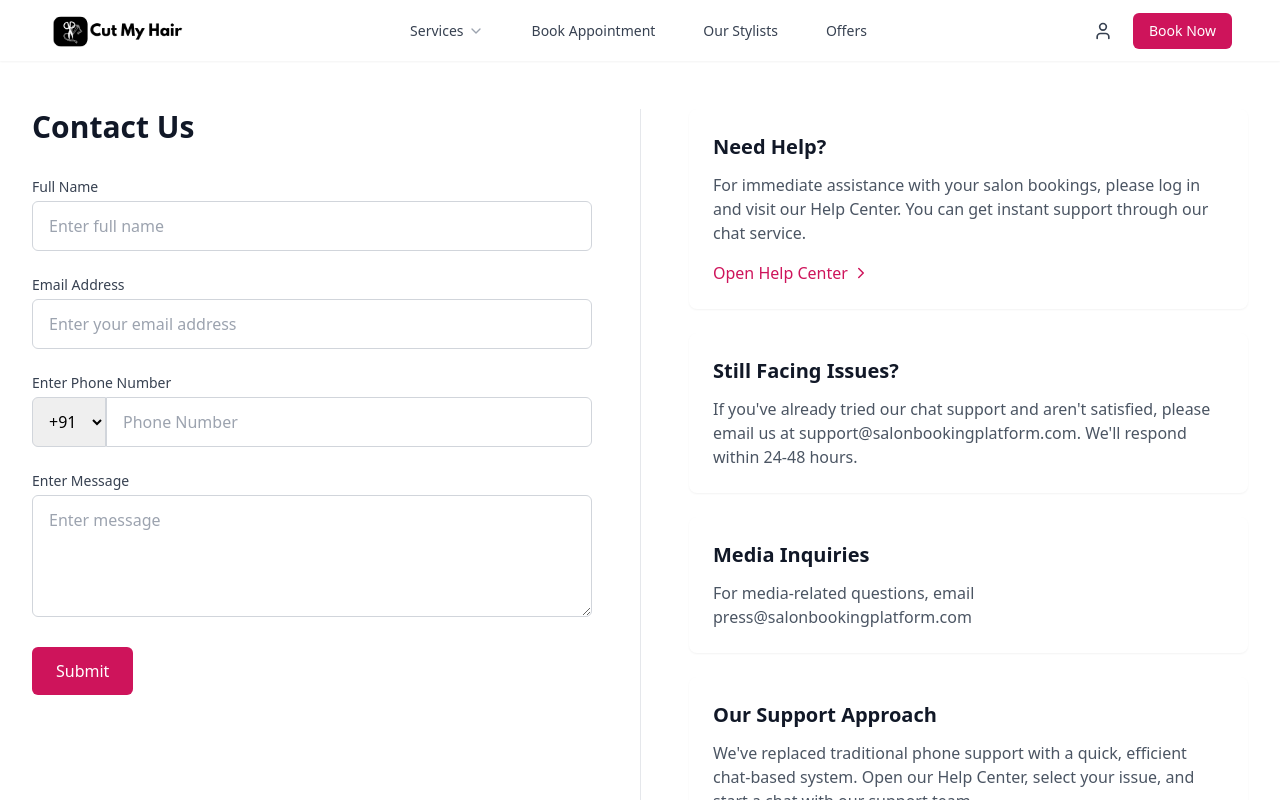
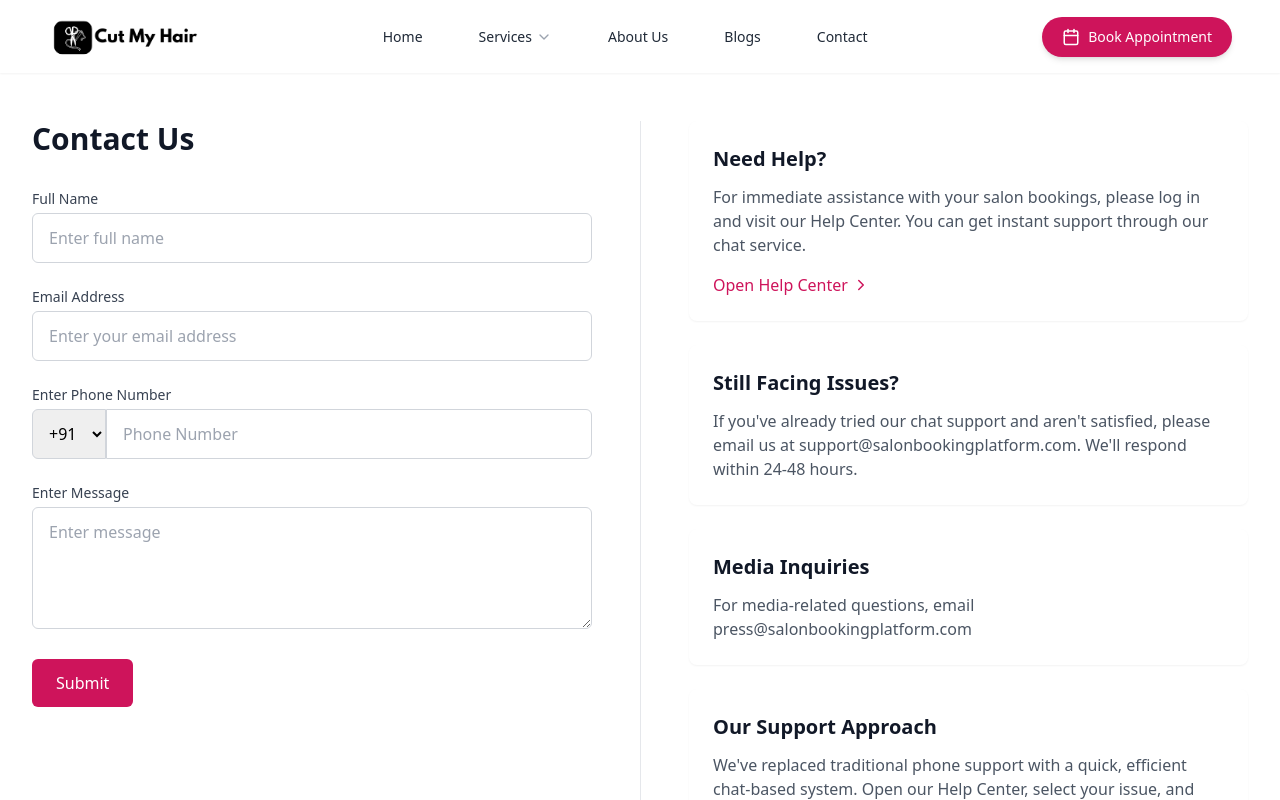
Before and after one commit to muhammed-anas-na/cutMyHair-frontend, a Next.js app: page /contact-us in a window 1280 px wide. Shown: the top 800 px of the page. Built offline with nearby package versions, Linux system fonts and the light colour scheme.

Commit message:
UI Redesing

```diff
--- a/src/components/LandingPage/Header/page.jsx
+++ b/src/components/LandingPage/Header/page.jsx
@@ -6,15 +6,22 @@ import {
   Menu,
   X,
   Calendar,
-  User,
-  ChevronDown
+  Phone,
+  Mail,
+  MapPin,
+  ChevronDown,
+  ChevronRight,
+  Clock,
+  Star,
+  Heart,
+  Instagram
 } from 'lucide-react';
 
 const Header = () => {
   const [isMenuOpen, setIsMenuOpen] = useState(false);
-  const [isUserMenuOpen, setIsUserMenuOpen] = useState(false);
   const [isServicesMenuOpen, setIsServicesMenuOpen] = useState(false);
   const [isScrolled, setIsScrolled] = useState(false);
+  const [isMobileServicesOpen, setIsMobileServicesOpen] = useState(false);
 
   // Primary color from palette - CE145B (pink/magenta)
   const primaryColor = '#CE145B';
@@ -29,16 +36,25 @@ const Header = () => {
     return () => window.removeEventListener('scroll', handleScroll);
   }, []);
 
+  // Prevent body scroll when mobile menu is open
+  useEffect(() => {
+    if (isMenuOpen) {
+      document.body.style.overflow = 'hidden';
+    } else {
+      document.body.style.overflow = 'unset';
+    }
+
+    return () => {
+      document.body.style.overflow = 'unset';
+    };
+  }, [isMenuOpen]);
+
   const toggleMenu = () => {
     setIsMenuOpen(!isMenuOpen);
     if (!isMenuOpen) {
-      setIsUserMenuOpen(false);
       setIsServicesMenuOpen(false);
+      setIsMobileServicesOpen(false);
     }
-  };
-
-  const toggleUserMenu = () => {
-    setIsUserMenuOpen(!isUserMenuOpen);
   };
 
   const toggleServicesMenu = () => {
@@ -46,200 +62,270 @@ const Header = () => {
   };
 
   const salonServices = [
-    { name: 'Hair', link: '/services/hair' },
-    { name: 'Facial', link: '/services/facial' },
-    { name: 'Makeup', link: '/services/makeup' },
-    { name: 'Nails', link: '/services/nails' },
-    { name: 'Spa', link: '/services/spa' },
-    { name: 'Massage', link: '/services/massage' },
+    { name: 'Hair', link: '/services/hair', icon: '✂️', description: 'Cuts, Color & Styling' },
+    { name: 'Facial', link: '/services/facial', icon: '🧴', description: 'Deep Cleansing & Care' },
+    { name: 'Makeup', link: '/services/makeup', icon: '💄', description: 'Professional Looks' },
+    { name: 'Nails', link: '/services/nails', icon: '💅', description: 'Manicure & Pedicure' },
+    { name: 'Spa', link: '/services/spa', icon: '🧖‍♀️', description: 'Relaxation & Wellness' },
+    { name: 'Massage', link: '/services/massage', icon: '💆‍♀️', description: 'Therapeutic Treatment' },
   ];
 
   return (
-    <header className={`sticky top-0 z-50 bg-white transition-all duration-300 ${isScrolled ? 'shadow-md py-2' : 'shadow-sm py-3'}`}>
+    <>
+      <header className={`sticky top-0 z-50 bg-white transition-all duration-300 ${isScrolled ? 'shadow-lg py-3' : 'shadow-sm py-4'}`}>
         <div className="container mx-auto px-4 lg:px-8 xl:px-12">
           <div className="flex items-center justify-between">
             {/* Logo - Left */}
             <div className="flex-shrink-0">
-            <Link href="/">
-              <img src='white-logo.png' className='w-28 lg:w-36' alt="Salon Logo" />
+              <Link href="/" className="flex items-center">
+                <img src='white-logo.png' className='w-32 lg:w-40' alt="Salon Logo" />
               </Link>
             </div>
 
             {/* Primary Navigation - Center */}
             <nav className="hidden lg:flex items-center justify-center flex-1">
-            <div className="flex items-center space-x-6">
+              <div className="flex items-center space-x-8">
+                <Link href="/" className="px-3 py-2 text-sm font-medium text-gray-800 hover:text-pink-600 transition-colors">
+                  Home
+                </Link>
+
                 <div className="relative">
                   <button
-                  className="flex items-center px-3 py-2 text-sm font-medium text-gray-700 rounded-md hover:bg-gray-50 transition-colors"
+                    className="flex items-center px-3 py-2 text-sm font-medium text-gray-800 rounded-md hover:text-pink-600 transition-colors"
                     onClick={toggleServicesMenu}
+                    onMouseEnter={() => setIsServicesMenuOpen(true)}
                   >
                     Services <ChevronDown size={16} className="ml-1 text-gray-400" />
                   </button>
 
                   {/* Services Dropdown */}
-                <div className={`absolute top-full left-0 w-56 bg-white shadow-lg rounded-md overflow-hidden transition-all duration-200 transform origin-top-left ${isServicesMenuOpen ? 'scale-100 opacity-100' : 'scale-95 opacity-0 pointer-events-none'}`}>
-                  <div className="py-2">
+                  <div
+                    className={`absolute top-full left-1/2 -translate-x-1/2 w-64 bg-white shadow-xl rounded-lg overflow-hidden transition-all duration-200 transform origin-top ${isServicesMenuOpen ? 'scale-100 opacity-100 visible' : 'scale-95 opacity-0 invisible'}`}
+                    onMouseLeave={() => setIsServicesMenuOpen(false)}
+                  >
+                    <div className="py-3">
                       {salonServices.map((service) => (
                         <Link
                           key={service.name}
                           href={service.link}
-                        className="block px-4 py-2.5 text-sm text-gray-700 hover:bg-gray-50 hover:text-gray-900"
+                          className="flex items-start px-4 py-3 text-sm text-gray-700 hover:bg-pink-50 hover:text-gray-900 transition-colors"
                         >
-                        {service.name}
+                          <span className="text-xl mr-3 mt-0.5">{service.icon}</span>
+                          <div>
+                            <div className="font-medium">{service.name}</div>
+                            <div className="text-xs text-gray-500">{service.description}</div>
+                          </div>
+                        </Link>
+                      ))}
+                      <div className="mt-2 pt-2 border-t border-gray-100">
+                        <Link
+                          href="/home"
+                          className="block px-4 py-2 text-sm font-medium text-center hover:bg-pink-50"
+                          style={{ color: primaryColor }}
+                        >
+                          View All Services →
+                        </Link>
+                      </div>
+                    </div>
+                  </div>
+                </div>
+
+                <Link href="/about-us" className="px-3 py-2 text-sm font-medium text-gray-800 hover:text-pink-600 transition-colors">
+                  About Us
+                </Link>
+
+                <Link href="/blogs" className="px-3 py-2 text-sm font-medium text-gray-800 hover:text-pink-600 transition-colors">
+                  Blogs
+                </Link>
+
+                <Link href="/contact-us" className="px-3 py-2 text-sm font-medium text-gray-800 hover:text-pink-600 transition-colors">
+                  Contact
+                </Link>
+              </div>
+            </nav>
+
+            {/* Right section - CTA Buttons */}
+            <div className="flex items-center space-x-3">
+              {/* Contact Number - Desktop */}
+              {/* <a
+                href="tel:+1234567890"
+                className="hidden md:flex items-center px-3 py-2 text-sm text-gray-700 hover:text-pink-600 transition-colors"
+              >
+                <Phone size={18} className="mr-2" />
+                <span className="font-medium">+1 234 567 890</span>
+              </a> */}
+
+              {/* Book Now Button - Desktop */}
+              <Link
+                href="/home"
+                className="hidden md:flex items-center px-5 py-2.5 text-white font-medium text-sm rounded-full transition-all duration-200 transform hover:scale-105 shadow-md hover:shadow-lg"
+                style={{ backgroundColor: primaryColor }}
+              >
+                <Calendar size={18} className="mr-2" />
+                Book Appointment
+              </Link>
+
+              {/* Mobile menu button */}
+              <button
+                className="lg:hidden p-2 rounded-full hover:bg-gray-100 transition-all duration-200"
+                onClick={toggleMenu}
+                aria-label="Toggle menu"
+              >
+                {isMenuOpen ? <X size={24} className="text-gray-700" /> : <Menu size={24} className="text-gray-700" />}
+              </button>
+            </div>
+          </div>
+        </div>
+      </header>
+
+      {/* Mobile Menu Overlay */}
+      <div
+        className={`fixed inset-0 bg-black/60 backdrop-blur-sm z-40 lg:hidden transition-opacity duration-300 ${isMenuOpen ? 'opacity-100' : 'opacity-0 pointer-events-none'}`}
+        onClick={toggleMenu}
+      />
+
+      {/* Mobile Menu Sidebar */}
+      <div
+        className={`fixed top-0 right-0 h-full w-80 max-w-[85vw] bg-white z-50 lg:hidden transform transition-transform duration-300 ease-out ${isMenuOpen ? 'translate-x-0' : 'translate-x-full'}`}
+      >
+        {/* Mobile Menu Header */}
+        <div className="flex items-center justify-between p-4 border-b border-gray-100 bg-gradient-to-r from-pink-50 to-white">
+          <div>
+            <h2 className="text-xl font-bold text-gray-800">Menu</h2>
+            <p className="text-xs text-gray-600 mt-0.5">Welcome to CutMyHair</p>
+          </div>
+          <button
+            onClick={toggleMenu}
+            className="p-2 rounded-full hover:bg-white/80 transition-colors"
+            aria-label="Close menu"
+          >
+            <X size={24} className="text-gray-700" />
+          </button>
+        </div>
+
+        {/* Mobile Menu Content */}
+        <div className="flex flex-col h-[calc(100%-80px)] overflow-y-auto">
+          {/* Quick Actions */}
+          <div className="p-4 bg-gradient-to-b from-pink-50 to-white">
+            <Link
+              href="/home"
+              className="flex items-center justify-center px-4 py-3.5 text-white font-medium text-base rounded-xl transition-all duration-200 transform hover:scale-105 active:scale-95 shadow-lg"
+              style={{ backgroundColor: primaryColor }}
+              onClick={toggleMenu}
+            >
+              <Calendar size={20} className="mr-2" />
+              Book Appointments Now
+            </Link>
+
+            {/* <div className="mt-3 flex items-center justify-center text-sm text-gray-600">
+              <Clock size={16} className="mr-1.5" />
+              <span>Open: Mon-Sat 9AM-8PM</span>
+            </div> */}
+          </div>
+
+          {/* Navigation Links */}
+          <nav className="flex-1 py-2">
+            <Link
+              href="/home"
+              className="flex items-center px-5 py-3.5 text-base font-medium text-gray-800 hover:bg-pink-50 hover:text-pink-600 transition-colors"
+              onClick={toggleMenu}
+            >
+              Home
+            </Link>
+
+            {/* Services Section with Accordion */}
+            <div className="px-5 py-1">
+              <button
+                onClick={() => setIsMobileServicesOpen(!isMobileServicesOpen)}
+                className="flex items-center justify-between w-full py-3 text-base font-medium text-gray-800 hover:text-pink-600"
+              >
+                <span>Our Services</span>
+                <ChevronRight
+                  size={20}
+                  className={`text-gray-400 transition-transform duration-200 ${isMobileServicesOpen ? 'rotate-90' : ''}`}
+                />
+              </button>
+
+              <div className={`overflow-hidden transition-all duration-300 ${isMobileServicesOpen ? 'max-h-[400px]' : 'max-h-0'}`}>
+                <div className="py-2 space-y-1">
+                  {salonServices.map((service) => (
+                    <Link
+                      key={service.name}
+                      href={service.link}
+                      className="flex items-start py-2.5 text-sm text-gray-600 hover:text-pink-600 transition-colors rounded-md hover:bg-pink-50 px-2"
+                      onClick={toggleMenu}
+                    >
+                      <span className="text-xl mr-3">{service.icon}</span>
+                      <div>
+                        <div className="font-medium">{service.name}</div>
+                        <div className="text-xs text-gray-500">{service.description}</div>
+                      </div>
                     </Link>
                   ))}
                   <Link
-                      href="/services"
-                      className="block px-4 py-2 mt-1 text-xs font-medium pt-2 border-t border-gray-100"
+                    href="/home"
+                    className="block py-2.5 px-2 text-sm font-medium mt-2"
                     style={{ color: primaryColor }}
+                    onClick={toggleMenu}
                   >
-                      View all services →
+                    View All Services →
                   </Link>
                 </div>
               </div>
             </div>
 
-              <Link href="/book" className="px-3 py-2 text-sm font-medium text-gray-700 rounded-md hover:bg-gray-50 transition-colors">
-                Book Appointment
+            <Link
+              href="/about-us"
+              className="flex items-center px-5 py-3.5 text-base font-medium text-gray-800 hover:bg-pink-50 hover:text-pink-600 transition-colors"
+              onClick={toggleMenu}
+            >
+              About Us
+            </Link>
+            <Link
+              href="/blogs"
+              className="flex items-center px-5 py-3.5 text-base font-medium text-gray-800 hover:bg-pink-50 hover:text-pink-600 transition-colors"
+              onClick={toggleMenu}
+            >
+
+              Blogs
             </Link>
 
-              <Link href="/stylists" className="px-3 py-2 text-sm font-medium text-gray-700 rounded-md hover:bg-gray-50 transition-colors">
-                Our Stylists
+            <Link
+              href="/contact-us"
+              className="flex items-center px-5 py-3.5 text-base font-medium text-gray-800 hover:bg-pink-50 hover:text-pink-600 transition-colors"
+              onClick={toggleMenu}
+            >
+              Contact Us
             </Link>
-
-              <Link href="/offers" className="px-3 py-2 text-sm font-medium text-gray-700 rounded-md hover:bg-gray-50 transition-colors">
-                Offers
-              </Link>
-            </div>
           </nav>
 
-          {/* Right section - Right */}
-          <div className="flex items-center">
-            {/* User Account - Desktop */}
-            <div className="hidden sm:block relative">
-              <button
-                onClick={toggleUserMenu}
-                className="flex items-center p-2 rounded-full hover:bg-gray-100 transition-colors"
-                aria-label="User account"
-              >
-                <User size={20} className="text-gray-700" />
-              </button>
+          {/* Footer Section */}
+          <div className="p-5 bg-gray-50 border-t border-gray-100">
+            <div className="space-y-3">
+              <a href="mailto:info@beautysalon.com" className="flex items-center text-gray-700 hover:text-pink-600 transition-colors">
+                <Mail size={18} className="mr-3 text-pink-500" />
+                <div>
+                  <p className="font-medium">Email Us</p>
+                  <p className="text-sm text-gray-600">info@beautysalon.com</p>
+                </div>
+              </a>
+            </div>
 
-              {/* User Dropdown */}
-              <div className={`absolute top-full right-0 w-56 mt-1 bg-white shadow-lg rounded-md overflow-hidden transition-all duration-200 transform origin-top-right ${isUserMenuOpen ? 'scale-100 opacity-100' : 'scale-95 opacity-0 pointer-events-none'}`}>
-                <div className="py-2">
-                  <Link href="/account/profile" className="flex items-center px-4 py-2.5 text-sm text-gray-700 hover:bg-gray-50">
-                    <User size={16} className="mr-3 text-gray-500" />
-                    My Profile
-                  </Link>
-                  <Link href="/account/appointments" className="flex items-center px-4 py-2.5 text-sm text-gray-700 hover:bg-gray-50">
-                    <Calendar size={16} className="mr-3 text-gray-500" />
-                    My Appointments
-                  </Link>
-                  <div className="border-t border-gray-100 my-1"></div>
-                  <Link href="/logout" className="flex items-center px-4 py-2.5 text-sm text-red-600 hover:bg-gray-50">
-                    Logout
-                  </Link>
+            {/* Social Media Links */}
+            <div className="mt-4 pt-4 border-t border-gray-200">
+              <p className="text-sm text-gray-600 mb-2">Follow Us</p>
+              <div className="flex space-x-3">
+                <a href="#" className="w-10 h-10 bg-pink-100 rounded-full flex items-center justify-center hover:bg-pink-200 transition-colors">
+                  <span className="text-pink-600">
+                    <Instagram/>
+                  </span>
+                </a>
               </div>
             </div>
           </div>
-
-            {/* Book Now Button - Desktop */}
-            <Link
-              href="/book-now"
-              className="hidden md:flex ml-3 px-4 py-2 text-white font-medium text-sm rounded-md transition-colors"
-              style={{ backgroundColor: primaryColor, ":hover": { backgroundColor: "#B01149" } }}
-            >
-              Book Now
-            </Link>
-
-            {/* Mobile menu button */}
-            <button
-              className="lg:hidden ml-2 p-2 rounded-md hover:bg-gray-100"
-              onClick={toggleMenu}
-              aria-label="Toggle menu"
-            >
-              {isMenuOpen ? <X size={22} /> : <Menu size={22} />}
-            </button>
         </div>
       </div>
-      </div>
-
-      {/* Mobile menu */}
-      {isMenuOpen && (
-        <div className="lg:hidden bg-white pb-4 px-4 shadow-inner border-t border-gray-100 max-h-[calc(100vh-80px)] overflow-y-auto">
-          {/* Quick Book Button - Mobile */}
-          <Link
-            href="/book-now"
-            className="flex justify-center items-center mt-4 px-4 py-3 text-white font-medium text-sm rounded-md transition-colors"
-            style={{ backgroundColor: primaryColor }}
-          >
-            <Calendar size={16} className="mr-2" />
-            Book Appointment Now
-          </Link>
-
-          {/* Navigation - Mobile */}
-          <nav className="flex flex-col mt-4">
-            <div className="py-1 border-b border-gray-100">
-              <button
-                onClick={toggleServicesMenu}
-                className="flex items-center justify-between w-full px-1 py-3 text-sm font-medium text-gray-700"
-              >
-                <span>Services</span>
-                <ChevronDown size={16} className={`text-gray-400 transition-transform ${isServicesMenuOpen ? 'transform rotate-180' : ''}`} />
-              </button>
-
-              {isServicesMenuOpen && (
-                <div className="pl-4 pb-2">
-                  {salonServices.map((service) => (
-                    <Link
-                      key={service.name}
-                      href={service.link}
-                      className="block py-2.5 text-sm text-gray-700"
-                    >
-                      {service.name}
-                    </Link>
-                  ))}
-                  <Link
-                    href="/services"
-                    className="block py-2 text-xs font-medium"
-                    style={{ color: primaryColor }}
-                  >
-                    View all services →
-                  </Link>
-                </div>
-              )}
-            </div>
-
-            <Link href="/book" className="px-1 py-3 text-sm font-medium text-gray-700 border-b border-gray-100">
-              Book Appointment
-            </Link>
-
-            <Link href="/stylists" className="px-1 py-3 text-sm font-medium text-gray-700 border-b border-gray-100">
-              Our Stylists
-            </Link>
-
-            <Link href="/offers" className="px-1 py-3 text-sm font-medium text-gray-700 border-b border-gray-100">
-              Special Offers & Deals
-            </Link>
-
-            <div className="mt-2 py-3 border-b border-gray-100">
-              <span className="text-xs font-medium text-gray-500 uppercase px-1">Your Account</span>
-              <div className="mt-2 space-y-1">
-                <Link href="/account/profile" className="flex items-center px-1 py-2 text-sm text-gray-700">
-                  <User size={16} className="mr-3 text-gray-500" />
-                  My Profile
-                </Link>
-                <Link href="/account/appointments" className="flex items-center px-1 py-2 text-sm text-gray-700">
-                  <Calendar size={16} className="mr-3 text-gray-500" />
-                  My Appointments
-                </Link>
-              </div>
-            </div>
-          </nav>
-        </div>
-      )}
-    </header>
+    </>
   );
 };
 
```
Lines whose indentation alone changed are shown as unchanged.
